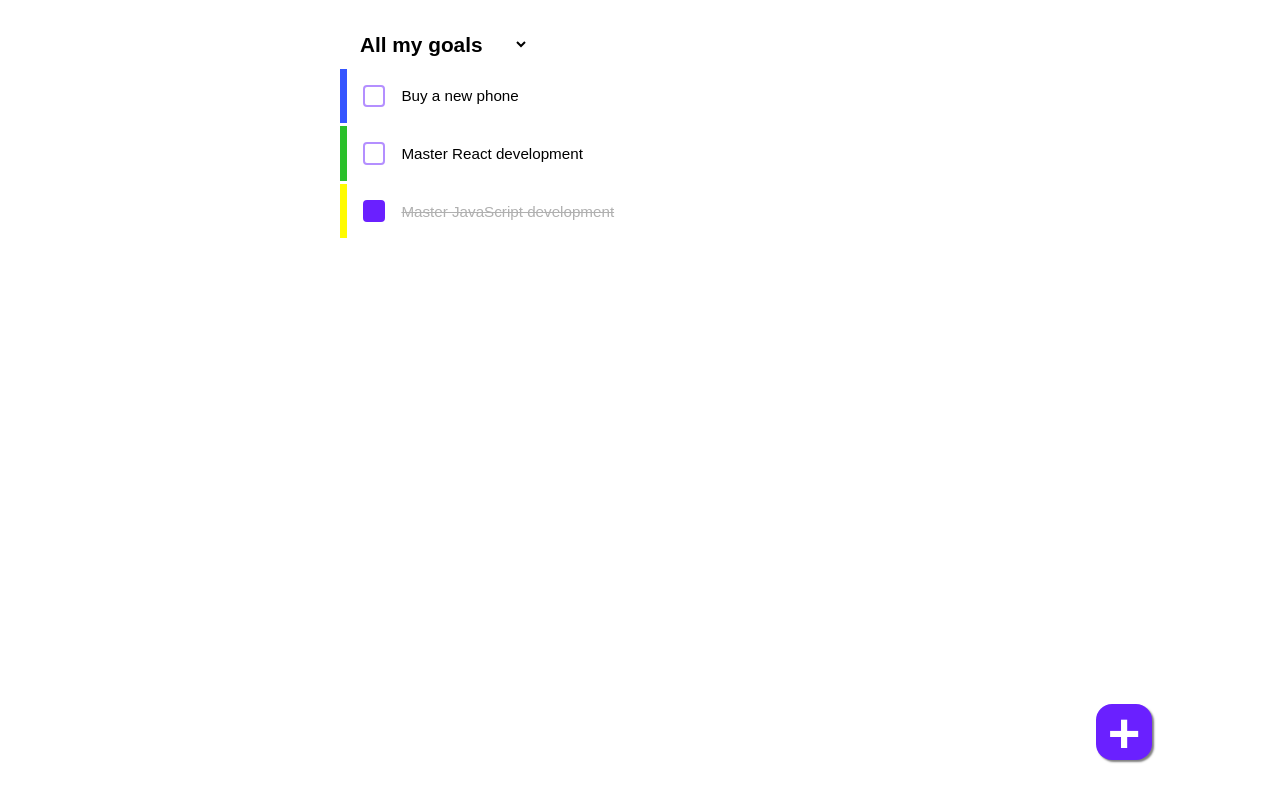
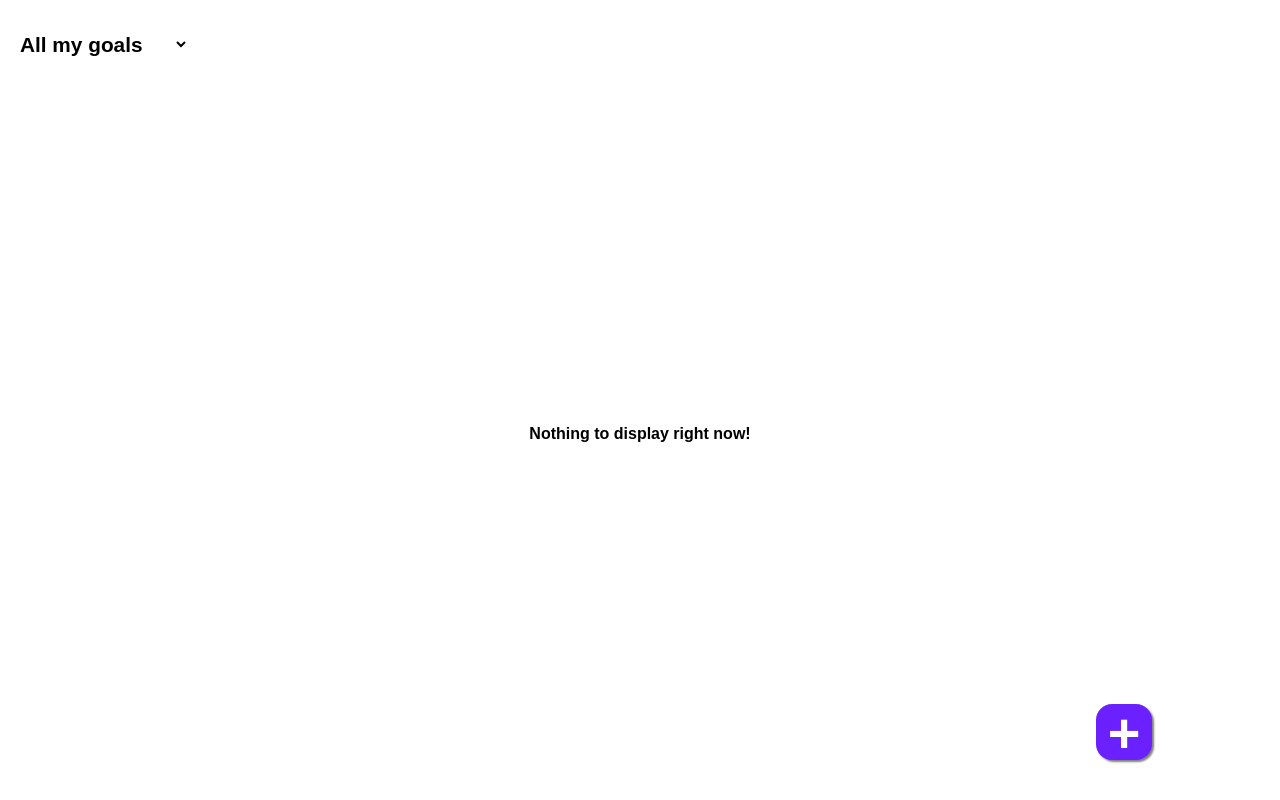
Before and after one commit to daxhoDev/whats-next, a React (Vite) app: page / in a window 1280 px wide. Built offline with nearby package versions, Linux system fonts and the light colour scheme.

Commit message:
goal status change by clicking on goal, not checkbox

```diff
--- a/src/App.jsx
+++ b/src/App.jsx
@@ -3,27 +3,6 @@ import Header from "./Header";
 import GoalsList from "./GoalsList";
 import Backdrop from "./Backdrop";
 import FormNewGoal from "./FormNewGoal";
-
-const initialGoals = [
-  {
-    id: 569823,
-    isCompleted: false,
-    description: "Buy a new phone",
-    color: "blue",
-  },
-  {
-    id: 52214789,
-    isCompleted: false,
-    description: "Master React development",
-    color: "green",
-  },
-  {
-    id: 7895236,
-    isCompleted: true,
-    description: "Master JavaScript development",
-    color: "yellow",
-  },
-];
 
 const colors = [
   { name: "red", hex: "#e72d2d" },
@@ -36,7 +15,7 @@ const colors = [
 ];
 
 export default function App() {
-  const [goals, setGoals] = useState(initialGoals);
+  const [goals, setGoals] = useState([]);
   const [filter, setFilter] = useState("all");
   const [isFormNewGoalOpen, setIsFormNewGoalOpen] = useState(false);
 
@@ -65,8 +44,11 @@ export default function App() {
         filter={filter}
         colors={colors}
       />
-      <button className="button button-add-goal" onClick={handleToggleForm}>
-        +
+      <button
+        className="button button-add-goal"
+        onClick={() => handleToggleForm()}
+      >
+        {isFormNewGoalOpen ? "-" : "+"}
       </button>
       {isFormNewGoalOpen && (
         <Backdrop onClick={handleToggleForm}>
--- a/src/Goal.jsx
+++ b/src/Goal.jsx
@@ -7,13 +7,14 @@ export default function Goal({ goal, onToggleCompleted, colors }) {
           colors.find(el => el.name === goal.color).hex
         }`,
       }}
+      onClick={() => onToggleCompleted(goal)}
     >
       <input
         id={goal.id}
         className="check-completed"
         type="checkbox"
+        readOnly
         checked={goal.isCompleted}
-        onChange={() => onToggleCompleted(goal)}
       ></input>
       {goal.description}
     </li>
--- a/src/index.scss
+++ b/src/index.scss
@@ -20,7 +20,6 @@ body {
   height: 100vh;
   display: grid;
   grid-template-rows: 4.3rem auto;
-  max-width: 600px;
   margin: 0 auto;
 }
 
@@ -137,6 +136,7 @@ body {
 }
 
 .form-new-goal {
+  width: 98vw;
   background-color: white;
   padding: 1.8rem;
   border-radius: 0.5em;
@@ -164,6 +164,7 @@ body {
 
   .colors {
     display: flex;
+    flex-wrap: wrap;
     gap: 0.3rem;
     margin-bottom: 1rem;
   }
```
